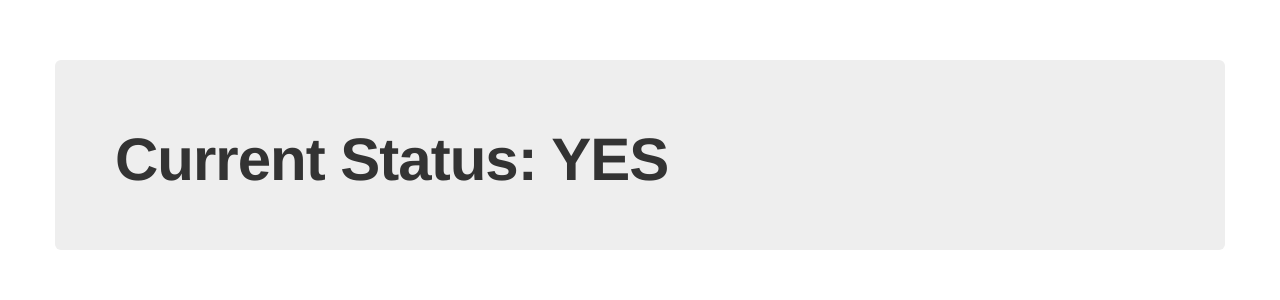
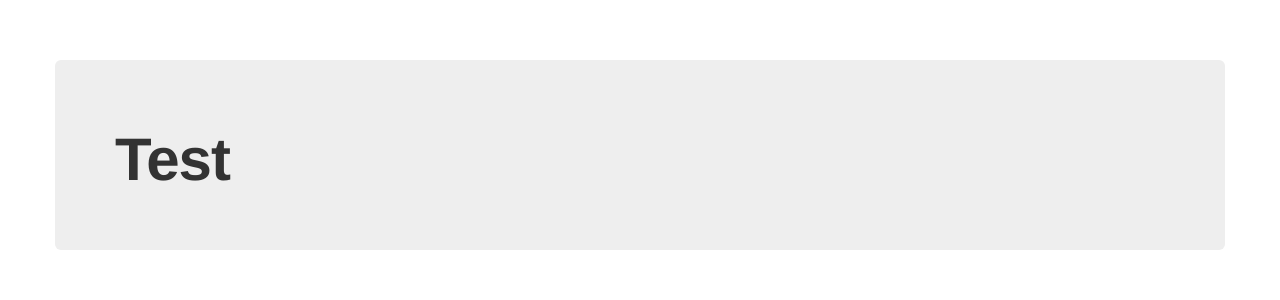
Before and after one commit to gbinal/EM-API, a Jekyll site: the page built from about.html, in a window 1280 px wide. Shown: the top 300 px of the page. Built offline with Jekyll 4.4.1, drawn with Linux system fonts in a browser that asks for light colours; nearby versions of some CDN libraries.

Commit message:
Update about.html

```diff
--- a/about.html
+++ b/about.html
@@ -3,17 +3,7 @@ layout: default
 ---
 
 <div class="hero-unit">
-  <h1>Current Status:
-
-{% if site.status %}
-
-YES
-
-{% else %}
-
-NO
-
-{% endif %}
+  <h1>Test
 
   </h1>
 </div>
```
